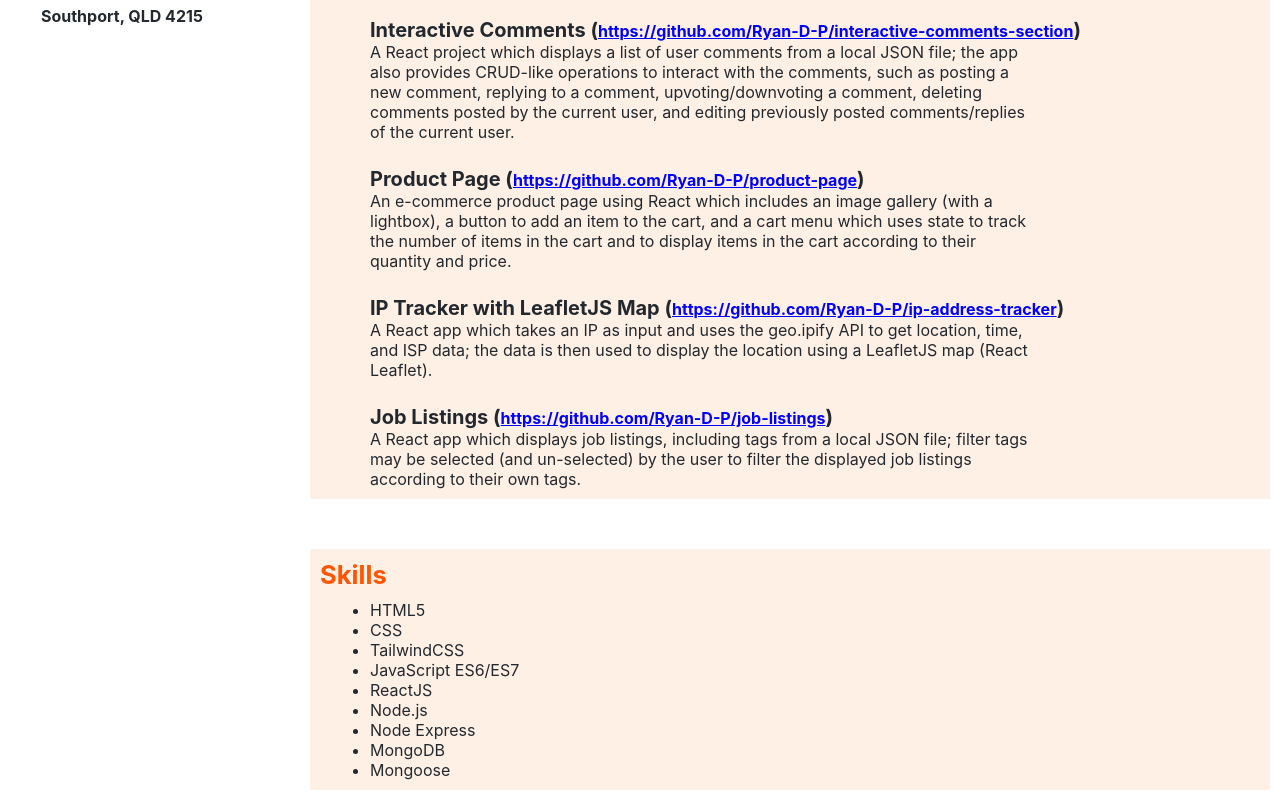
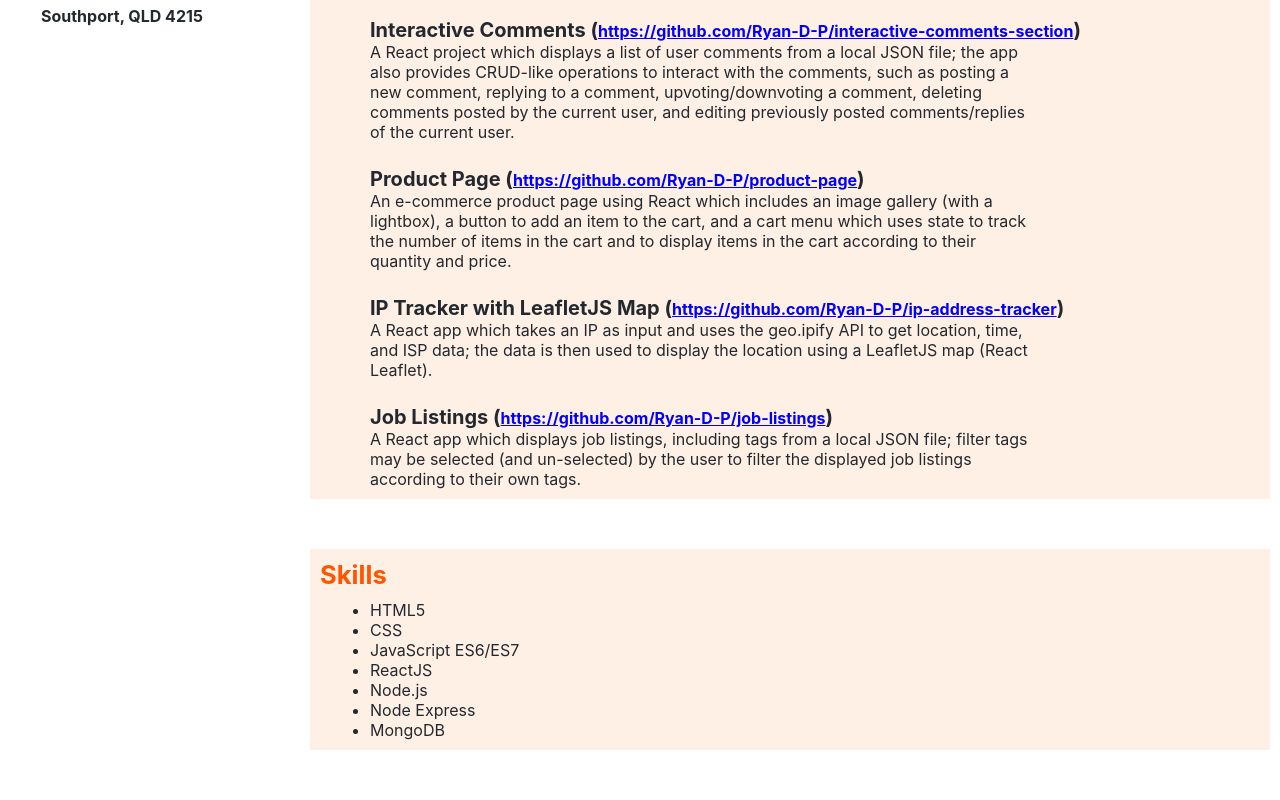
Before and after one commit to Ryan-D-P/portfolio-app, a React (Create React App) app: page /portfolio-app/resume in a window 1280 px wide. Shown: the part 530-1330 px from the top of the page. After the commit the page ends 1290 px from the top, so only its background shows below. Built offline with nearby package versions, Linux system fonts and the light colour scheme.

Commit message:
Update skills list in resume.

```diff
--- a/src/Resume.js
+++ b/src/Resume.js
@@ -58,13 +58,11 @@ const Resume = () => {
                         <ul className="skills-list">
                             <li>HTML5</li>
                             <li>CSS</li>
-                            <li>TailwindCSS</li>
                             <li>JavaScript ES6/ES7</li>
                             <li>ReactJS</li>
                             <li>Node.js</li>
                             <li>Node Express</li>
                             <li>MongoDB</li>
-                            <li>Mongoose</li>
                         </ul>
                     </div>
                 </section>
```
